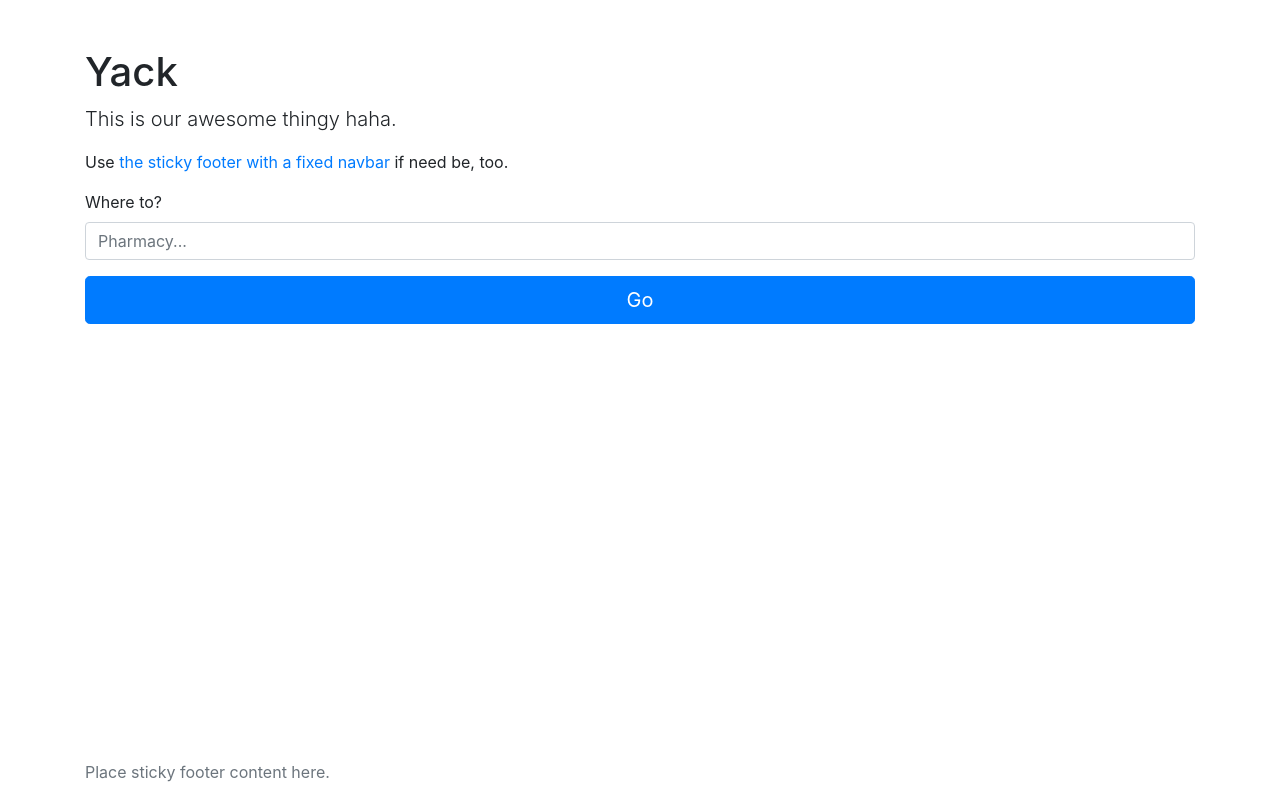
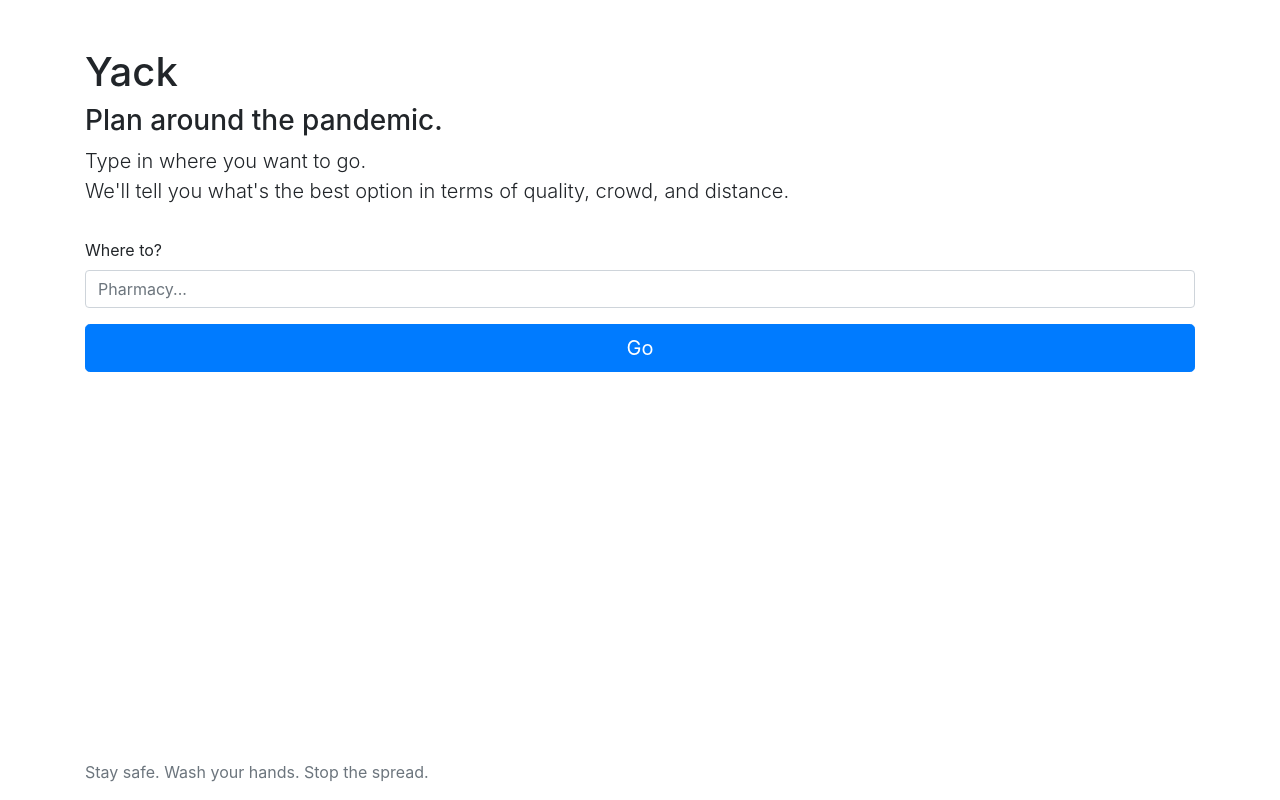
Before and after one commit to sidharthrajaram/planwise-covid, a Flask app: page / in a window 1280 px wide. Run offline with Flask 2, Linux system fonts and the light colour scheme.

Commit message:
mmore stuff

```diff
--- a/app.py
+++ b/app.py
@@ -115,29 +115,35 @@ def results(query=None, advanced=True):
         day_num = datetime.datetime.now().weekday()
         scores = []
 
+        noise = []
+
         for c in cleaned_data:
             if 'current_popularity' in c and 'populartimes' in c:
                 exp_score = math.e ** (- c['populartimes'][day_num]['data'][hour] / c['current_popularity'])
                 c['exp_score'] = round(exp_score, 3)
             else:
                 exp_score = 0
+                c['exp_score'] = exp_score
 
             if 'rating' in c:
                 r = c['rating']
             else:
                 r = 3.6
+                c['rating'] = r
 
             if 'rating_n' in c:
                 n_score = math.atan(c['rating_n']/3)/3
                 c['n_score'] = round(n_score, 3)
             else:
                 n_score = 0
+                c['n_score'] = 0
 
             if 'time_wait' in c:
                 waiting_score = c['time_wait'][day_num]['data'][hour]
                 c['waiting_score'] = round(waiting_score, 3)
             else:
                 waiting_score = 0
+                c['waiting_score'] = 0
 
             composite_score = exp_score + r + n_score - waiting_score
             c['comp_score'] = round(composite_score, 3)
@@ -147,6 +153,6 @@ def results(query=None, advanced=True):
 
         cleaned_data = [x for _, __, x in sorted(zip(scores, noise, cleaned_data), reverse=True)]
 
-        return render_template('results.html', results=cleaned_data, og_query=query)
+        return render_template('results.html', results=cleaned_data, og_query=query, best=cleaned_data[0]['name'], best_addy=cleaned_data[0]['address'])
 
     return render_template('splash.html')
--- a/templates/splash.html
+++ b/templates/splash.html
@@ -38,11 +38,11 @@
 <main role="main" class="flex-shrink-0">
   <div class="container">
     <h1 class="mt-5">Yack</h1>
-    <p class="lead">This is our awesome thingy haha.</p>
-    <p>Use <a href="../examples/sticky-footer-navbar/">the sticky footer with a fixed navbar</a> if need be, too.</p>
+    <h3>Plan around the pandemic.</h3>
+    <p class="lead">Type in where you want to go. <br/> We'll tell you what's the best option in terms of quality, crowd, and distance.</p>
 
 
-    <form action="{{ url_for('go') }}" method="post">
+    <form action="{{ url_for('go') }}" method="post" style="margin-top: 2em;">
         <div class="mb-3">
             <label for="query">Where to?</label>
             <input type="text" class="form-control" name="query" id="query" placeholder="Pharmacy..." required>
@@ -55,7 +55,7 @@
 
 <footer class="footer mt-auto py-3">
   <div class="container">
-    <span class="text-muted">Place sticky footer content here.</span>
+    <span class="text-muted">Stay safe. Wash your hands. Stop the spread.</span>
   </div>
 </footer>
 </body>
```
Also changed, not shown: templates/results.html (+4 -12 lines).
